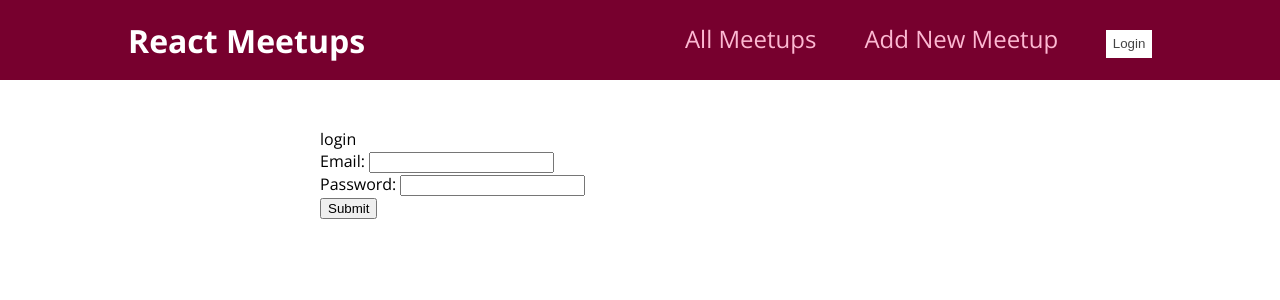
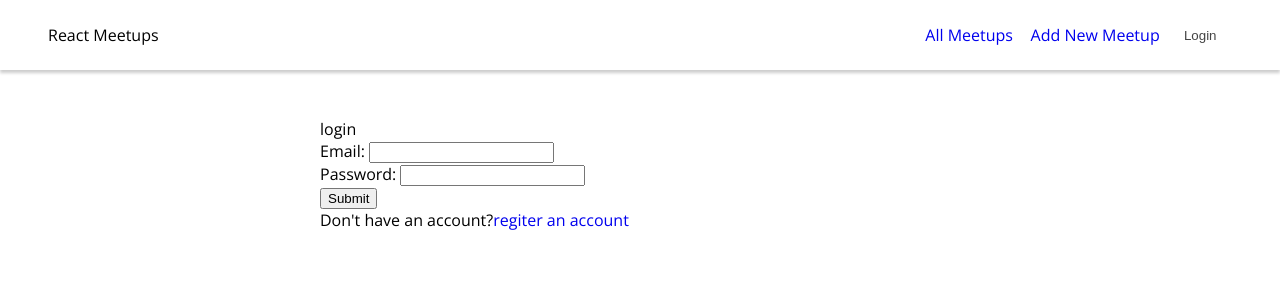
Before and after one commit to yanmoenaing118/nextjs-mongodb-auth, a Next.js app: page /login in a window 1280 px wide. Shown: the top 300 px of the page. Built offline with nearby package versions, Linux system fonts and the light colour scheme; no server answers.

Commit message:
useToken

```diff
--- a/components/layout/Layout.js
+++ b/layout/Layout.js
@@ -1,8 +1,8 @@
 import MainNavigation from "./MainNavigation";
 import classes from "./Layout.module.css";
-import useAuth from "./../../lib/auth/useAuth";
+import useToken from "../lib/auth/useToken";
 function Layout(props) {
-  const { user, loading, logout } = useAuth();
+  const { user, loading, logout } = useToken();
 
   return (
     <div>
--- a/components/layout/MainNavigation.js
+++ b/layout/MainNavigation.js
@@ -1,5 +1,3 @@
-import classes from "./MainNavigation.module.css";
-
 import Link from "next/link";
 import { useRouter } from "next/router";
 
@@ -10,13 +8,12 @@ function MainNavigation({ user, loading, onLogout }) {
     if (user) {
       return onLogout();
     }
-
     router.push("/login");
   }
 
   return (
-    <header className={classes.header}>
-      <div className={classes.logo}>React Meetups</div>
+    <header className="header">
+      <div className="logo">React Meetups</div>
       <nav>
         <ul>
           <li>
@@ -34,6 +31,26 @@ function MainNavigation({ user, loading, onLogout }) {
       </nav>
 
       <style jsx>{`
+        header {
+          height: 70px;
+          display: flex;
+          justify-content: space-between;
+          padding: 0 3em;
+          align-items: center;
+
+          box-shadow: 0 3px 3px rgba(0, 0, 0, 0.2);
+        }
+
+        ul {
+          display: flex;
+          list-style: none;
+          align-items: center;
+        }
+
+        ul li {
+          margin: 0.55em;
+        }
+
         button {
           border: none;
           background: #fff;
--- a/lib/auth/useAuth.js
+++ b/lib/auth/useToken.js
@@ -2,8 +2,10 @@ import router from "next/router";
 import useSWR from "swr";
 import { fetcher } from "../fetcher";
 
-export default function useAuth() {
-  const { data, error } = useSWR("/api/auth", fetcher);
+export default function useToken() {
+  const { data, error } = useSWR("/api/auth", fetcher, {
+    revalidateOnFocus: false,
+  });
 
   async function logout() {
     const result = await fetch("/api/auth/logout");
--- a/pages/_app.js
+++ b/pages/_app.js
@@ -1,6 +1,6 @@
 import "../styles/globals.css";
 
-import Layout from "./../components/layout/Layout";
+import Layout from "./../layout/Layout";
 
 function MyApp({ Component, pageProps }) {
   return (
--- a/pages/api/auth/index.js
+++ b/pages/api/auth/index.js
@@ -3,8 +3,6 @@ import { withSessionRoute } from "../../../lib/session";
 async function handler(req, res) {
   const user = req.session.user;
   const token = req.session.token;
-
-  console.log(user, token);
 
   if (!user || !token) {
     return res.status(401).json({
--- a/pages/api/auth/register.js
+++ b/pages/api/auth/register.js
@@ -6,6 +6,8 @@ async function handler(req, res) {
   await dbConnect();
 
   const { name, email, password, passwordConfirm } = req.body;
+
+  console.log(req.body);
 
   const newUser = await User.create({
     name,
--- a/pages/login.js
+++ b/pages/login.js
@@ -1,4 +1,6 @@
 import { useState } from "react";
+import { useRouter } from "next/router";
+import Link from "next/link";
 
 export default function LoginPage() {
   const [form, setForm] = useState({
@@ -6,10 +8,10 @@ export default function LoginPage() {
     password: "",
   });
 
+  const router = useRouter();
+
   async function submitHandler(e) {
     e.preventDefault();
-
-    console.log(form);
     const result = await fetch("/api/auth/login", {
       method: "POST",
       headers: {
@@ -18,7 +20,9 @@ export default function LoginPage() {
       body: JSON.stringify(form),
     }).then((res) => res.json());
 
-    console.log(result);
+    if (result.status === "success") {
+      router.replace("/new-meetup");
+    }
   }
 
   function handleChange(field, value) {
@@ -49,6 +53,12 @@ export default function LoginPage() {
           <input type="submit" />
         </div>
       </form>
+      <div>
+        Don't have an account?
+        <Link href="/register">
+          <a>regiter an account</a>
+        </Link>
+      </div>
     </div>
   );
 }
--- a/styles/globals.css
+++ b/styles/globals.css
@@ -20,3 +20,7 @@ h6 {
 body {
   margin: 0;
 }
+
+a {
+  text-decoration: none;
+}
```
Also changed, not shown: pages/register.js (+15 -2 lines), layout/Layout.module.css (renamed from components/layout/Layout.module.css), layout/MainNavigation.module.css (renamed from components/layout/MainNavigation.module.css).
